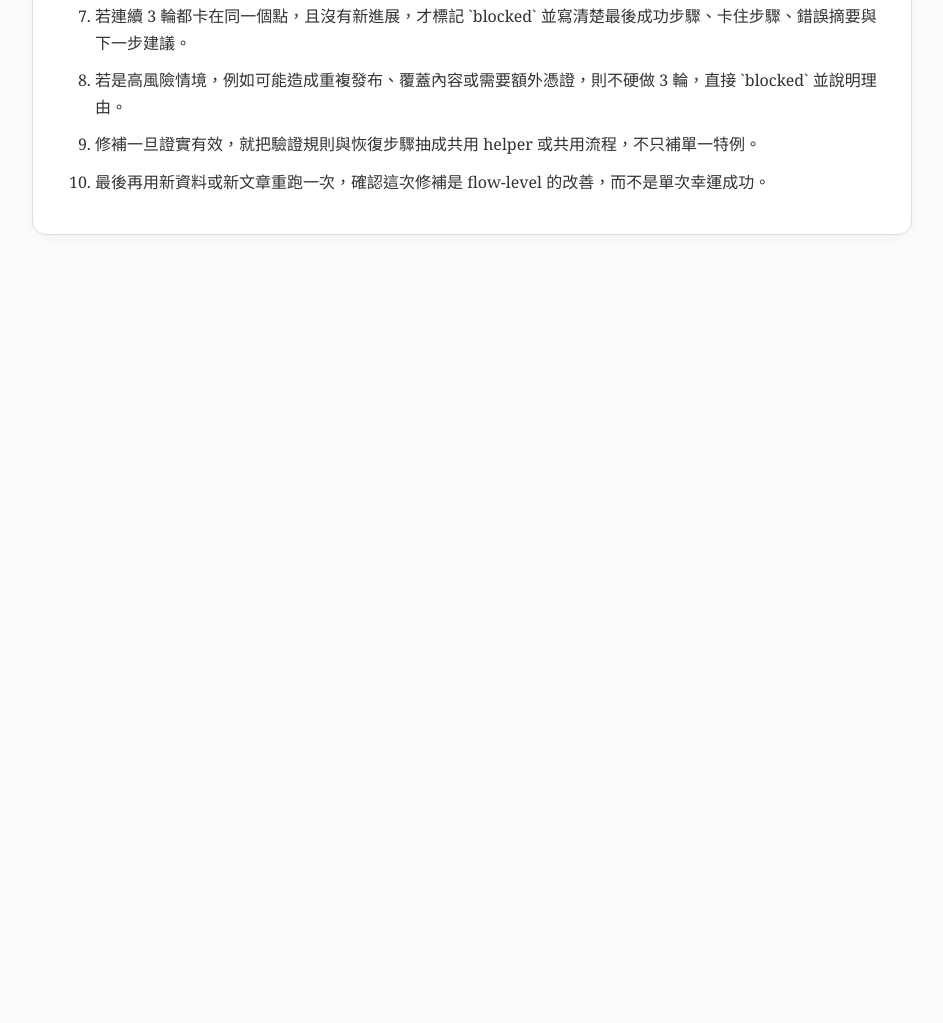
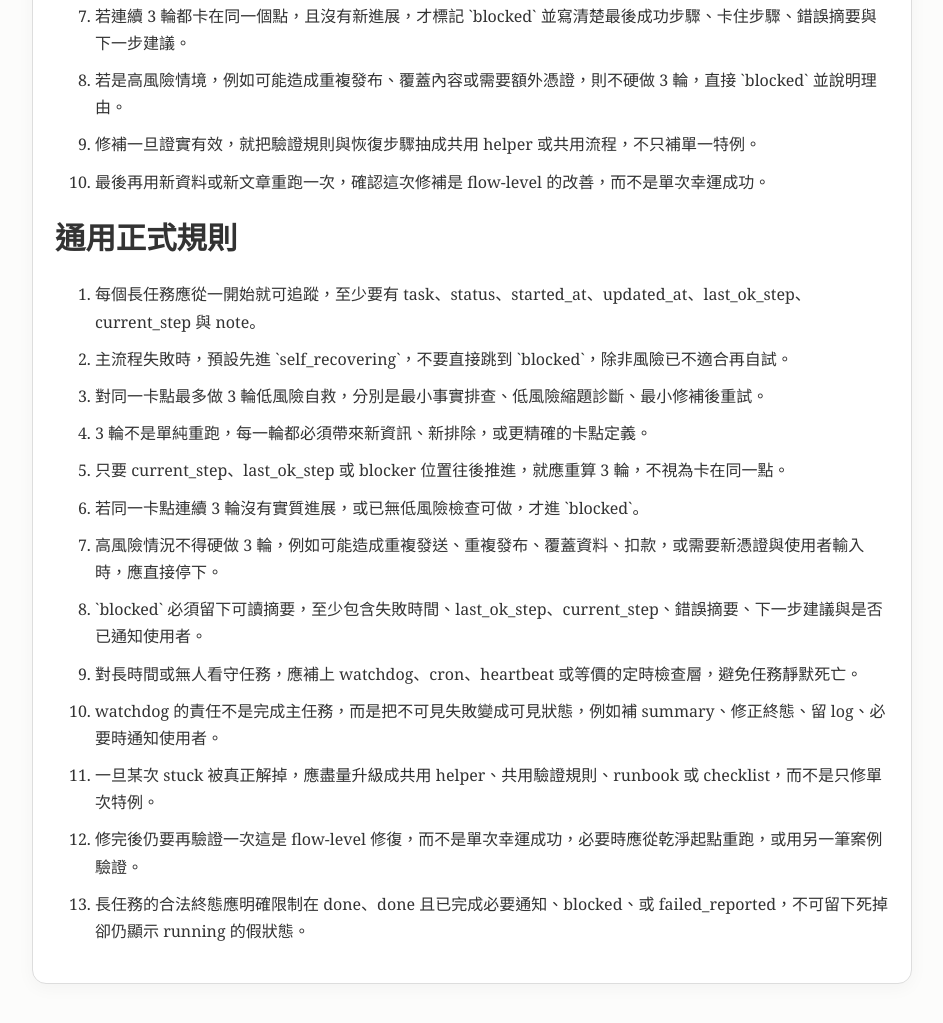
Before and after one commit to alantong-claw/novel-site, a plain HTML site: page tech-2026-04-22-pixnet-stuck-recovery.html in a window 1280 px wide. Shown: the part 2523-3546 px from the top of the page, without its empty margins (168-1111 px from the left). Before the commit the page ends 2838 px from the top, so only its background shows below. Drawn offline with Linux system fonts and the light colour scheme.

Commit message:
Add general stuck handling rules to PIXNET tech note

```diff
--- a/tech-2026-04-22-pixnet-stuck-recovery.html
+++ b/tech-2026-04-22-pixnet-stuck-recovery.html
@@ -74,6 +74,23 @@
       <li>修補一旦證實有效，就把驗證規則與恢復步驟抽成共用 helper 或共用流程，不只補單一特例。</li>
       <li>最後再用新資料或新文章重跑一次，確認這次修補是 flow-level 的改善，而不是單次幸運成功。</li>
     </ol>
+
+    <h2>通用正式規則</h2>
+    <ol>
+      <li>每個長任務應從一開始就可追蹤，至少要有 task、status、started_at、updated_at、last_ok_step、current_step 與 note。</li>
+      <li>主流程失敗時，預設先進 `self_recovering`，不要直接跳到 `blocked`，除非風險已不適合再自試。</li>
+      <li>對同一卡點最多做 3 輪低風險自救，分別是最小事實排查、低風險縮題診斷、最小修補後重試。</li>
+      <li>3 輪不是單純重跑，每一輪都必須帶來新資訊、新排除，或更精確的卡點定義。</li>
+      <li>只要 current_step、last_ok_step 或 blocker 位置往後推進，就應重算 3 輪，不視為卡在同一點。</li>
+      <li>若同一卡點連續 3 輪沒有實質進展，或已無低風險檢查可做，才進 `blocked`。</li>
+      <li>高風險情況不得硬做 3 輪，例如可能造成重複發送、重複發布、覆蓋資料、扣款，或需要新憑證與使用者輸入時，應直接停下。</li>
+      <li>`blocked` 必須留下可讀摘要，至少包含失敗時間、last_ok_step、current_step、錯誤摘要、下一步建議與是否已通知使用者。</li>
+      <li>對長時間或無人看守任務，應補上 watchdog、cron、heartbeat 或等價的定時檢查層，避免任務靜默死亡。</li>
+      <li>watchdog 的責任不是完成主任務，而是把不可見失敗變成可見狀態，例如補 summary、修正終態、留 log、必要時通知使用者。</li>
+      <li>一旦某次 stuck 被真正解掉，應盡量升級成共用 helper、共用驗證規則、runbook 或 checklist，而不是只修單次特例。</li>
+      <li>修完後仍要再驗證一次這是 flow-level 修復，而不是單次幸運成功，必要時應從乾淨起點重跑，或用另一筆案例驗證。</li>
+      <li>長任務的合法終態應明確限制在 done、done 且已完成必要通知、blocked、或 failed_reported，不可留下死掉卻仍顯示 running 的假狀態。</li>
+    </ol>
   </article>
 </body>
 </html>
```
